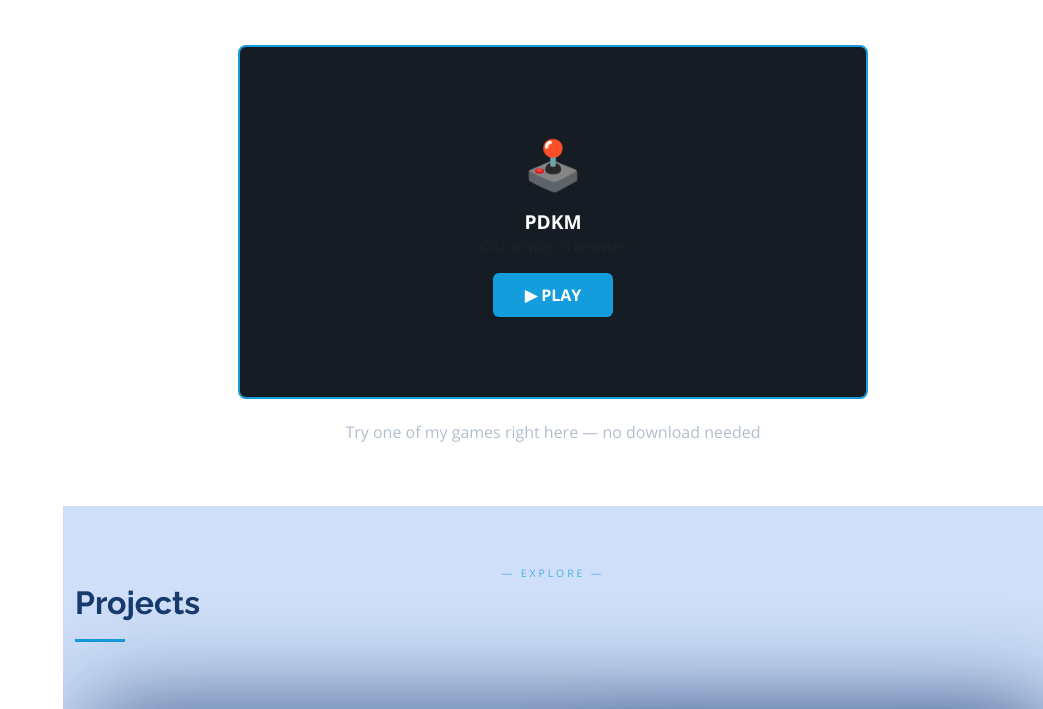
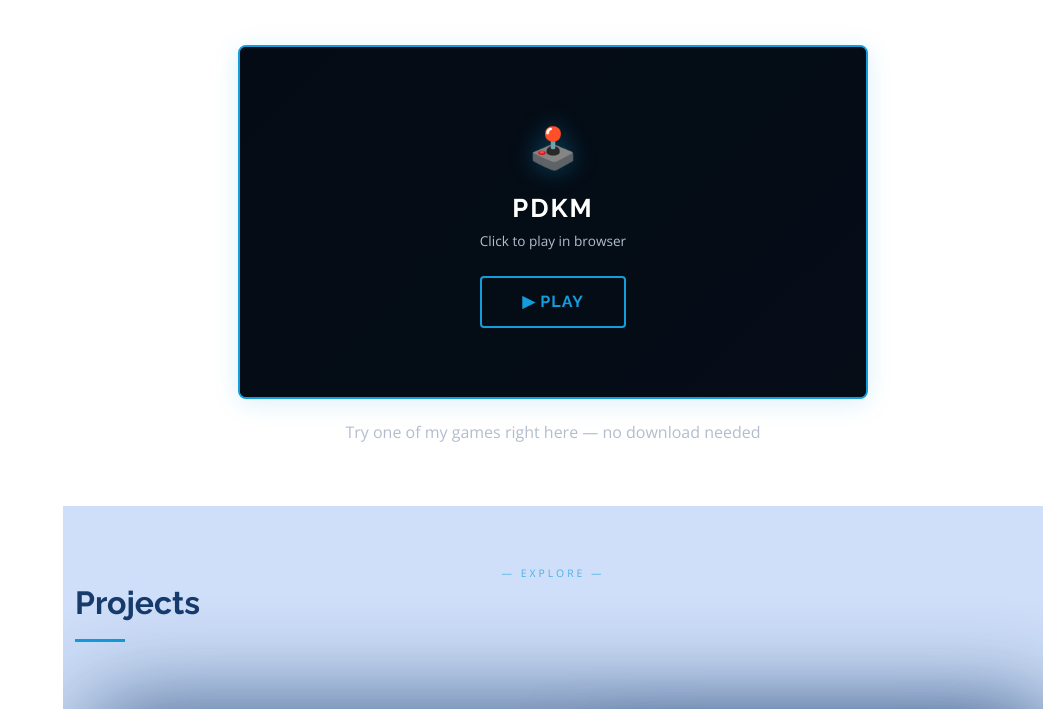
Before and after one commit to Acemoisan/Acemoisan.github.io, a website: page index.html in a window 1280 px wide. Shown: the part 1394-2103 px from the top of the page, without its empty margins (237-1280 px from the left). Drawn offline with nearby package versions, Linux system fonts and the light colour scheme.

Commit message:
style: restyle arcade embed to match site design language
- Dark sidebar palette (#040b14) for container background
- Subtle blue glow shadow matching accent color
- Gradient overlay instead of flat dark background
- Raleway headings with uppercase letter-spacing (matches site h1-h6)
- Open Sans body text with site's muted text color (#b2becd)
- Ghost button style (outline) with fill-on-hover + glow effect
- Fullscreen button uses site colors and hover state
- Icon gets blue drop-shadow glow

Co-Authored-By: Claude Opus 4.6 (1M context) <noreply@anthropic.com>

```diff
--- a/assets/css/style.css
+++ b/assets/css/style.css
@@ -1309,10 +1309,11 @@ section {
   max-width: 960px;
   margin: 0 auto;
   aspect-ratio: 16 / 9;
-  background: rgba(0, 0, 0, 0.5);
+  background: #040b14;
   border: 2px solid #149ddd;
   border-radius: 8px;
   overflow: hidden;
+  box-shadow: 0 4px 24px rgba(20, 157, 221, 0.15);
 }
 
 .arcade-overlay {
@@ -1322,10 +1323,10 @@ section {
   flex-direction: column;
   align-items: center;
   justify-content: center;
-  background: rgba(4, 11, 20, 0.85);
+  background: linear-gradient(135deg, rgba(4, 11, 20, 0.92), rgba(5, 13, 24, 0.88));
   z-index: 2;
   cursor: pointer;
-  transition: opacity 0.3s;
+  transition: opacity 0.4s ease;
 }
 
 .arcade-overlay.pe-hidden {
@@ -1334,36 +1335,47 @@ section {
 }
 
 .arcade-overlay-icon {
-  font-size: 3rem;
-  margin-bottom: 8px;
+  font-size: 2.5rem;
+  margin-bottom: 12px;
+  filter: drop-shadow(0 0 12px rgba(20, 157, 221, 0.4));
 }
 
 .arcade-overlay-title {
-  font-size: 1.2rem;
+  font-family: "Raleway", sans-serif;
+  font-size: 1.6rem;
   font-weight: 700;
   color: #fff;
+  letter-spacing: 2px;
+  text-transform: uppercase;
 }
 
 .arcade-overlay-sub {
+  font-family: "Open Sans", sans-serif;
   font-size: 0.85rem;
-  opacity: 0.6;
-  margin-bottom: 16px;
+  color: #b2becd;
+  margin-top: 4px;
+  margin-bottom: 24px;
 }
 
 .arcade-play-btn {
-  background: #149ddd;
-  color: #fff;
-  border: none;
-  padding: 10px 32px;
-  border-radius: 6px;
+  background: transparent;
+  color: #149ddd;
+  border: 2px solid #149ddd;
+  padding: 12px 40px;
+  border-radius: 4px;
+  font-family: "Raleway", sans-serif;
   font-size: 1rem;
   font-weight: 700;
+  letter-spacing: 1px;
+  text-transform: uppercase;
   cursor: pointer;
-  transition: background 0.2s;
+  transition: all 0.3s ease;
 }
 
 .arcade-play-btn:hover {
-  background: #1178aa;
+  background: #149ddd;
+  color: #fff;
+  box-shadow: 0 0 20px rgba(20, 157, 221, 0.4);
 }
 
 .arcade-iframe {
@@ -1374,18 +1386,24 @@ section {
 
 .arcade-fullscreen-btn {
   position: absolute;
-  top: 8px;
-  right: 8px;
-  background: rgba(0, 0, 0, 0.6);
-  color: #fff;
-  border: 1px solid rgba(255, 255, 255, 0.2);
+  top: 10px;
+  right: 10px;
+  background: rgba(4, 11, 20, 0.8);
+  color: #b2becd;
+  border: 1px solid rgba(20, 157, 221, 0.3);
   border-radius: 4px;
-  padding: 4px 10px;
+  padding: 5px 12px;
+  font-family: "Open Sans", sans-serif;
   font-size: 0.75rem;
   cursor: pointer;
   z-index: 3;
   opacity: 0;
-  transition: opacity 0.2s;
+  transition: all 0.2s ease;
+}
+
+.arcade-fullscreen-btn:hover {
+  color: #fff;
+  border-color: #149ddd;
 }
 
 .arcade-container:hover .arcade-fullscreen-btn {
```
